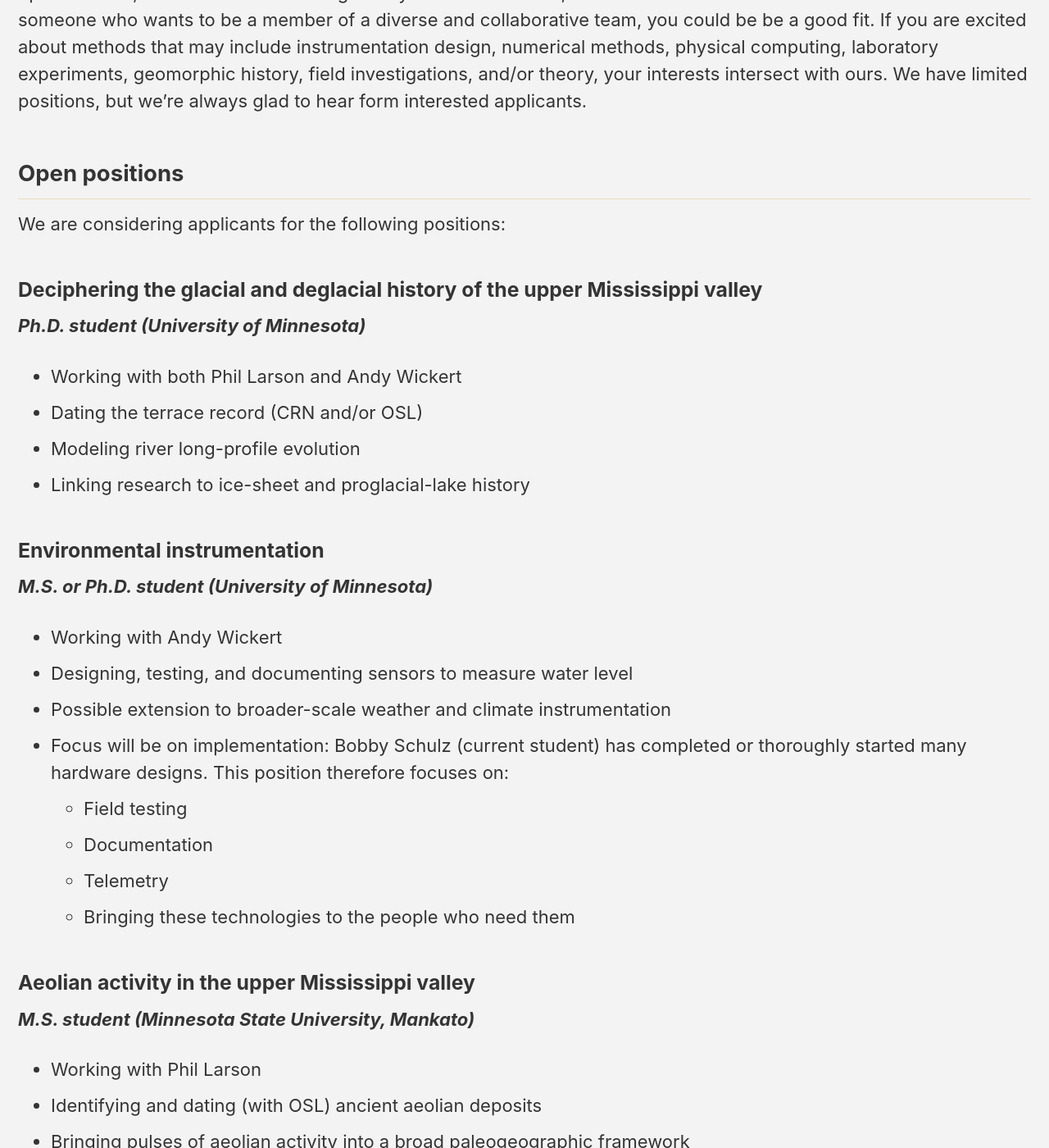
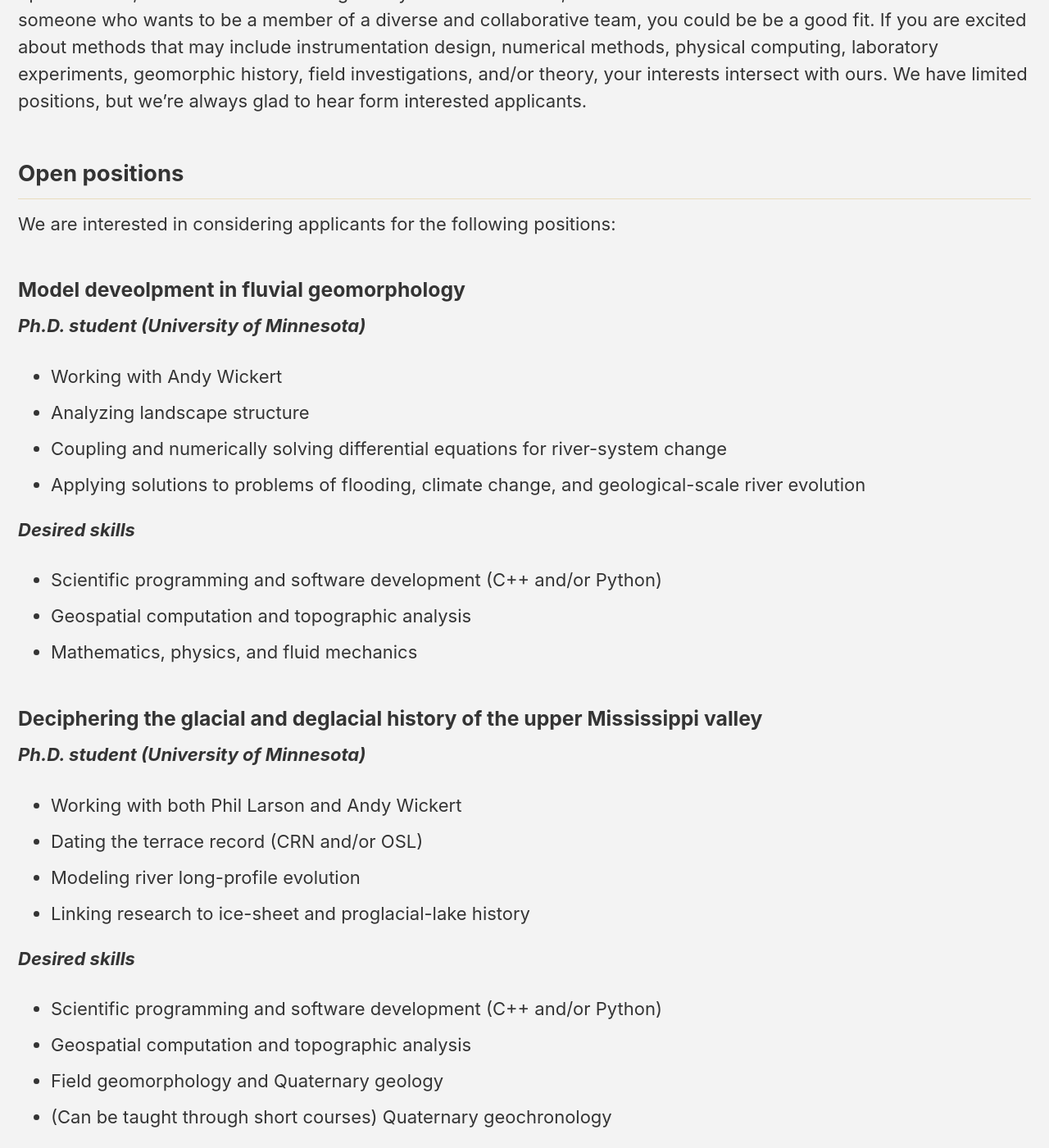
Before and after one commit to MNiMORPH/MNiMORPH.github.io, a Jekyll site: the page built from _pages/prospective.md, in a window 1280 px wide and 1400 px high, scrolled down 959 px. Shown: the whole window at 82% size. Built offline with Jekyll 4.4.1, drawn with Linux system fonts in a browser that asks for light colours; cached includes are drawn as plain includes; nearby versions of some CDN libraries; some of the changed text lies outside the part shown.

Commit message:
Focus to include modeling; add desired tech skills

```diff
--- a/_pages/prospective.md
+++ b/_pages/prospective.md
@@ -25,7 +25,22 @@
 
 ## Open positions
 
-We are considering applicants for the following positions:
+We are interested in considering applicants for the following positions:
+
+### Model deveolpment in fluvial geomorphology
+
+***Ph.D. student (University of Minnesota)***
+
+* Working with Andy Wickert
+* Analyzing landscape structure
+* Coupling and numerically solving differential equations for river-system change
+* Applying solutions to problems of flooding, climate change, and geological-scale river evolution
+
+***Desired skills***
+
+* Scientific programming and software development (C++ and/or Python)
+* Geospatial computation and topographic analysis
+* Mathematics, physics, and fluid mechanics
 
 ### Deciphering the glacial and deglacial history of the upper Mississippi valley
 
@@ -35,6 +50,13 @@
 * Dating the terrace record (CRN and/or OSL)
 * Modeling river long-profile evolution
 * Linking research to ice-sheet and proglacial-lake history
+
+***Desired skills***
+
+* Scientific programming and software development (C++ and/or Python)
+* Geospatial computation and topographic analysis
+* Field geomorphology and Quaternary geology
+* (Can be taught through short courses) Quaternary geochronology
 
 ### Environmental instrumentation
 
@@ -48,6 +70,13 @@
   * Documentation
   * Telemetry
   * Bringing these technologies to the people who need them
+
+***Desired skills***
+
+* Electrical engineering: circuit design, fabrication, and assembly
+* Mechanical engineering: CAD, fabrication (CNC, 3D printing), and assembly
+* Scientific programming and software development (C++ and/or Python), with a focus on Arduino-style embedded C++
+* Field instrumentation assembly and data analysis
 
 ### Aeolian activity in the upper Mississippi valley
 
```
